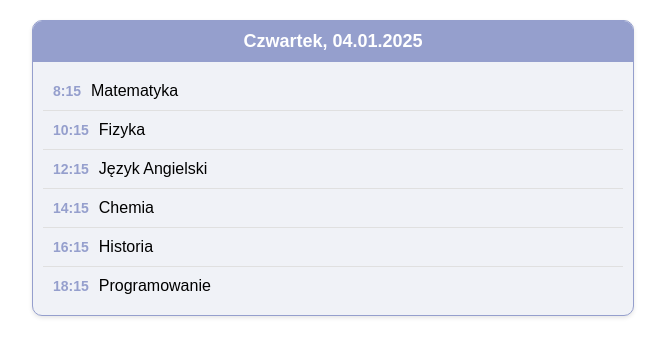
After one commit to exITnerd/Skibidi-GPT, a PHP site: template schedule-app/src/Views/schedule/one_tab_day.php in a window 1280 px wide. The commit adds this page. Shown: the top 357 px of the page, without its empty margins (307-972 px from the left). Run offline with PHP 8.4, Linux system fonts and the light colour scheme; the template is opened without the code that fills it, so the values that code supplies are empty.

Commit message:
added files - different plan views

```diff
--- a/schedule-app/src/Controllers/ScheduleController.php
+++ b/schedule-app/src/Controllers/ScheduleController.php
@@ -4,7 +4,7 @@
 class ScheduleController {
     public function index() {
         // View and layout paths
-        $viewPath = __DIR__ . '/../Views/schedule/one_tab.php';
+        $viewPath = __DIR__ . '/../Views/schedule/one_tab_week.php';
         $layoutPath = __DIR__ . '/../Views/layouts/default_layout.php';
 
         // View caching
--- /dev/null
+++ b/schedule-app/src/Views/schedule/one_tab_day.php
@@ -0,0 +1,90 @@
+<!DOCTYPE html>
+<html lang="pl">
+<head>
+    <meta charset="UTF-8">
+    <meta name="viewport" content="width=device-width, initial-scale=1.0">
+    <title>Plan Dzienny</title>
+    <style>
+        body {
+            font-family: Arial, sans-serif;
+            background-color: #ffffff;
+            margin: 0;
+            padding: 0;
+        }
+        .daily-schedule {
+            max-width: 600px;
+            margin: 20px auto;
+            border: 1px solid #959FCD;
+            border-radius: 10px;
+            background-color: #f0f2f7;
+            box-shadow: 0 2px 4px rgba(0, 0, 0, 0.1);
+            overflow: hidden;
+        }
+        .daily-schedule-header {
+            background-color: #959FCD;
+            color: #fff;
+            text-align: center;
+            padding: 10px;
+            font-size: 18px;
+            font-weight: bold;
+        }
+        .daily-schedule-body {
+            padding: 10px;
+        }
+        .daily-schedule-row {
+            display: flex;
+            align-items: center;
+            justify-content: space-between;
+            padding: 10px;
+            border-bottom: 1px solid #e0e0e0;
+        }
+        .daily-schedule-row:last-child {
+            border-bottom: none;
+        }
+        .time-slot {
+            color: #959FCD;
+            font-size: 14px;
+            font-weight: bold;
+        }
+        .task-slot {
+            flex: 1;
+            text-align: left;
+            margin-left: 10px;
+            color: #000;
+        }
+    </style>
+</head>
+<body>
+<div class="daily-schedule">
+    <div class="daily-schedule-header">
+        Czwartek, 04.01.2025
+    </div>
+    <div class="daily-schedule-body">
+        <div class="daily-schedule-row">
+            <div class="time-slot">8:15</div>
+            <div class="task-slot">Matematyka</div>
+        </div>
+        <div class="daily-schedule-row">
+            <div class="time-slot">10:15</div>
+            <div class="task-slot">Fizyka</div>
+        </div>
+        <div class="daily-schedule-row">
+            <div class="time-slot">12:15</div>
+            <div class="task-slot">Język Angielski</div>
+        </div>
+        <div class="daily-schedule-row">
+            <div class="time-slot">14:15</div>
+            <div class="task-slot">Chemia</div>
+        </div>
+        <div class="daily-schedule-row">
+            <div class="time-slot">16:15</div>
+            <div class="task-slot">Historia</div>
+        </div>
+        <div class="daily-schedule-row">
+            <div class="time-slot">18:15</div>
+            <div class="task-slot">Programowanie</div>
+        </div>
+    </div>
+</div>
+</body>
+</html>
--- /dev/null
+++ b/schedule-app/src/Views/schedule/one_tab_month.php
@@ -0,0 +1 @@
+<?php
--- /dev/null
+++ b/schedule-app/src/Views/schedule/one_tab_semester.php
@@ -0,0 +1 @@
+<?php
--- a/schedule-app/src/Views/schedule/one_tab.php
+++ b/schedule-app/src/Views/schedule/one_tab_week.php
@@ -3,7 +3,7 @@
 <head>
     <meta charset="UTF-8">
     <meta name="viewport" content="width=device-width, initial-scale=1.0">
-    <title>Tabelka</title>
+    <title>Plan Tygodniowy</title>
 </head>
 <body>
 <style>
```
